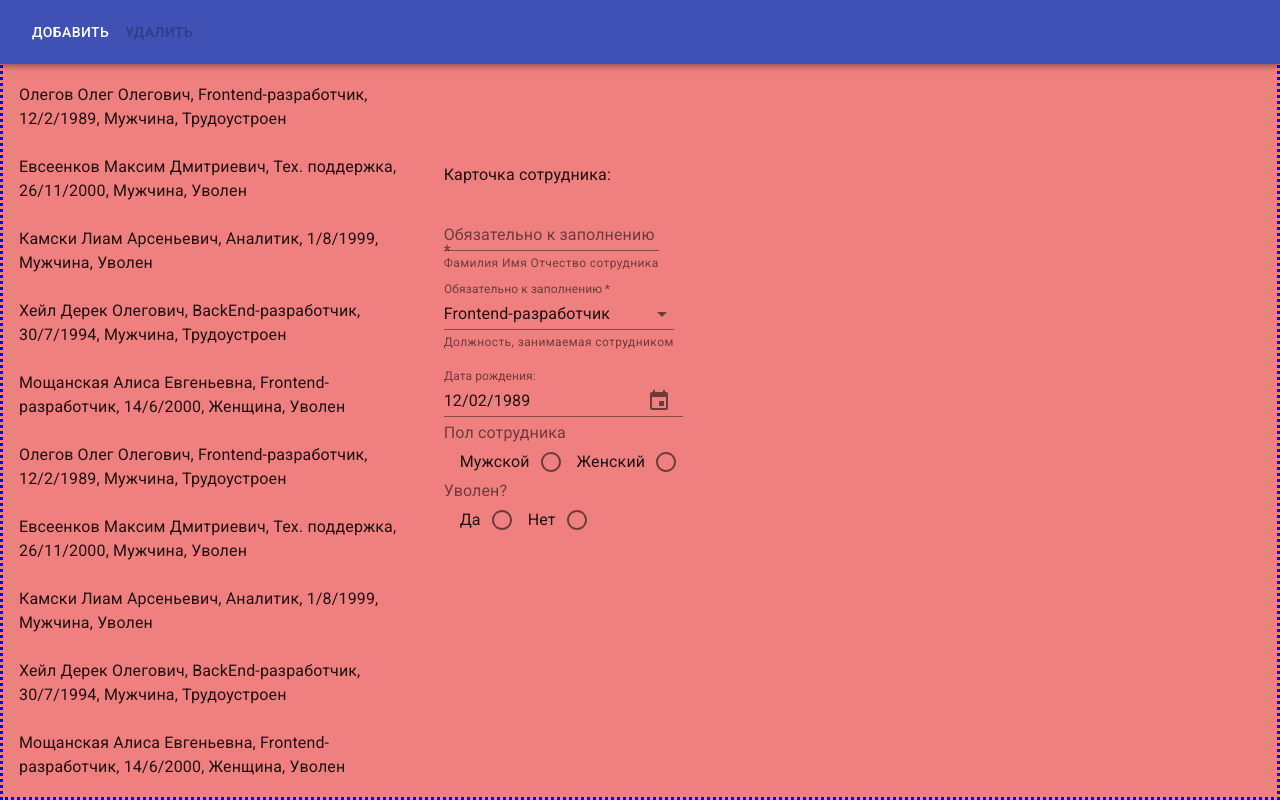
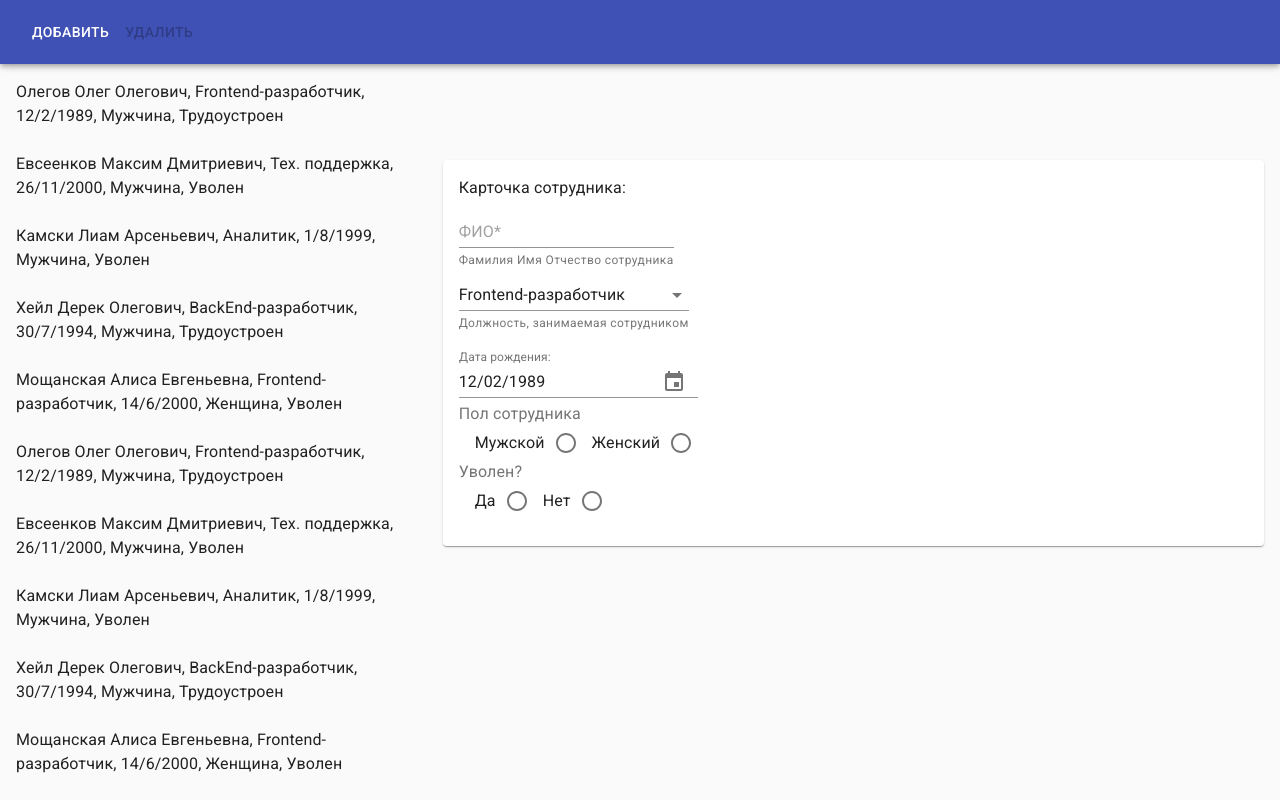
Before and after one commit to RaylissW/my-app, a React (Create React App) app: page / in a window 1280 px wide. Built offline with nearby package versions, Linux system fonts and the light colour scheme.

Commit message:
Респонсивный дизайн готов.

```diff
--- a/src/Components/Form/JobSelect.js
+++ b/src/Components/Form/JobSelect.js
@@ -1,7 +1,6 @@
 import React from "react";
 import TextField from "@material-ui/core/TextField";
 import MenuItem from "@material-ui/core/MenuItem";
-import {useStyles} from '../useStyles';
 
 const jobs = [
     {
@@ -23,19 +22,12 @@ const jobs = [
 ];
 
 export default function JobSelect(props) {
-    const classes = useStyles();
-    let personJob=props.personJob;
-    console.log(personJob);
-    const handleChange = event => {
-        console.log(event.target.value);
-    };
     return (
         <div style={{display:"block"}}>
             <TextField
                 required
                 id="standard-select-job"
                 select
-                label="Обязательно к заполнению"
                 value={(props.selectedIndex==undefined) ? "Frontend-разработчик" : props.personJob}
                 onChange={props.handleInputChange}
                 helperText="Должность, занимаемая сотрудником"
--- a/src/Components/Form/MakeForm.js
+++ b/src/Components/Form/MakeForm.js
@@ -19,14 +19,16 @@ export default function MakeForm(props) {
     return (
         <div>
             <form styles={{display: 'flex', flexDirection: 'column'}} noValidate autoComplete="off" >
-
+              <Card>
+                  <CardContent>
                     <Typography>Карточка сотрудника:</Typography>
                     <NameFill personName={person.name} handleInputChange={props.handleInputChange} error={props.error} />
                     <JobSelect personJob={person.job} handleInputChange={props.handleInputChange} selectedIndex={props.selectedIndex} />
                     <DateOfBirth  personDate={person.date} handleInputChange={props.handleInputChange} />
                     <RadioGender personGender={person.gender} handleInputChange={props.handleInputChange} />
                     <RadioEmployed personEmployed={person.employed} handleInputChange={props.handleInputChange} />
-
+                  </CardContent>
+              </Card>
             </form>
         </div>
     );
--- a/src/Components/Form/NameFill.js
+++ b/src/Components/Form/NameFill.js
@@ -24,8 +24,8 @@ export default function NameFill(props) {
             <TextField
                 required
                 id="standard-required"
-                label= {props.error.fillError? 'Поле не заполнено!' : 'Обязательно к заполнению'}
-                placeholder="ФИО"
+                label= {props.error.fillError? 'Поле не заполнено!' : ''}
+                placeholder="ФИО*"
                 helperText="Фамилия Имя Отчество сотрудника"
                 margin="normal"
                 onChange={props.handleInputChange}
--- a/src/Components/styles.css
+++ b/src/Components/styles.css
@@ -8,14 +8,11 @@ body {
     display: flex;
     flex-direction:column;
     height: 100vh;
-    background-color: lightcoral;
 }
 
 .grid-container {
     display: flex;
     overflow: auto;
-    border-style: dotted;
-    border-color: blue;
 }
 
 .grid-list {
--- a/src/Components/useStyles.js
+++ b/src/Components/useStyles.js
@@ -35,7 +35,7 @@ export const useStyles = makeStyles(theme => ({
         },
         toolbar: theme.mixins.toolbar,
         card: {
-            minWidth: 275,
+            minWidth:275,
         },
 
 
```
